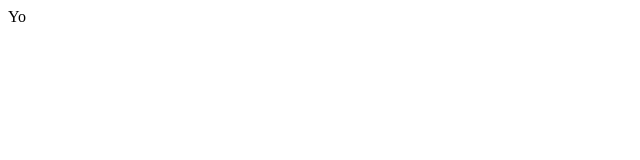
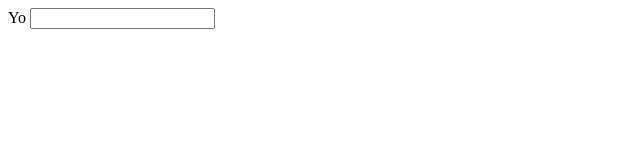
Before and after one commit to Johnthesuper117/damage-stat-calculator, a plain HTML site: page index.html in a window 1280 px wide. Shown: the whole page, without its empty margins (0-640 px from the left). Drawn offline with Linux system fonts and the light colour scheme.

Commit message:
Update index.html

```diff
--- a/index.html
+++ b/index.html
@@ -2,4 +2,8 @@
   <head>
     Yo
   </head>
+  <body>
+    <input>
+    </>
+  </body>
 </html>
```
